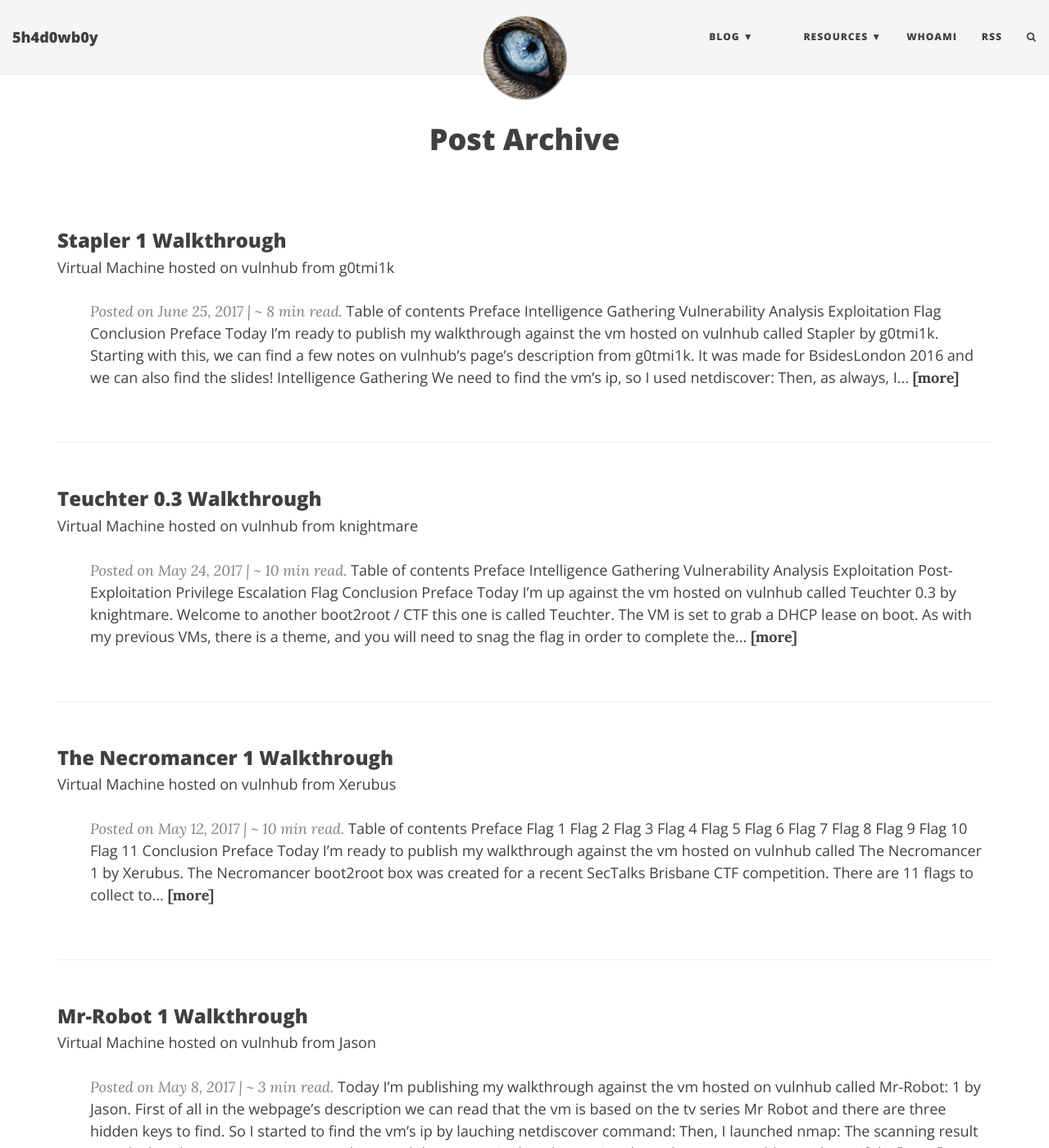
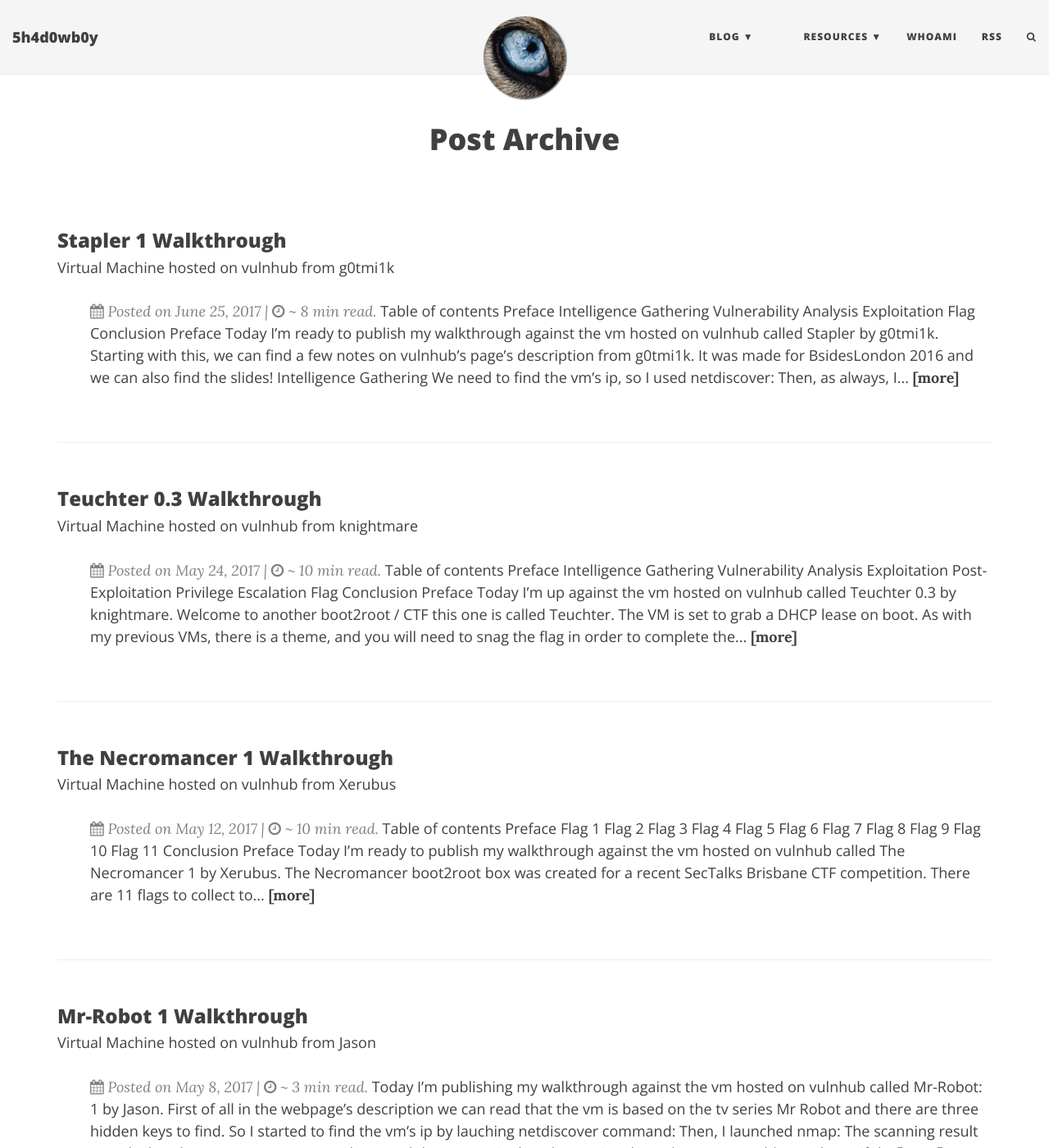
Before and after one commit to 5h4d0wb0y/5h4d0wb0y.github.io, a Jekyll site: the page built from pages/posts.md, in a window 1280 px wide and 1400 px high. Shown: the whole window at 82% size. Built offline with Jekyll 4.4.1, drawn with Linux system fonts in a browser that asks for light colours; nearby versions of some CDN libraries; some of the changed text lies outside the part shown.

Commit message:
add icons to posts

```diff
--- a/_includes/read_time.html
+++ b/_includes/read_time.html
@@ -1,4 +1,4 @@
 <span class="reading-time" title="Estimated read time">
-    | ~ {% assign words = include.content | strip_html | number_of_words %}
+    | <span class="fa fa-clock-o"></span> ~ {% assign words = include.content | strip_html | number_of_words %}
     {{ words | divided_by: 265 | plus: 1 }} min read.
 </span>
--- a/index.html
+++ b/index.html
@@ -27,9 +27,9 @@ bigimg: /img/logo.jpg
     </a>
 
     <p class="post-meta">
-      Posted on {{ post.date | date: "%B %-d, %Y" }}
+      <span class="fa fa-calendar"></span> Posted on {{ post.date | date: "%B %-d, %Y" }}
       {% if post.lastupdated %}
-      | Last updated {{ post.lastupdated | date: "%B %-d, %Y" }}
+      | <span class="fa fa-refresh"></span> Last updated {{ post.lastupdated | date: "%B %-d, %Y" }}
       {% endif %}
       {% include read_time.html content=content %}
     </p>
--- a/pages/posts.md
+++ b/pages/posts.md
@@ -23,9 +23,9 @@ description: All posts
 	    	<h4 class="post-subtitle">{{ post.subtitle }}</h4>
 	    </a>
 		<p class="tab"><span class="post-meta">
-		Posted on {{ post.date | date: "%B %e, %Y" }}
+		<span class="fa fa-calendar"></span> Posted on {{ post.date | date: "%B %e, %Y" }}
 		{% if post.lastupdated %}
-        | Last updated {{ post.lastupdated | date: "%B %-d, %Y" }}
+        | <span class="fa fa-refresh"></span> Last updated {{ post.lastupdated | date: "%B %-d, %Y" }}
 	    {% endif %}
 		{% include read_time.html content=post.content %}</span>
 		<span class="post-entry">{{ post.content | truncatewords: 100 | strip_html | xml_escape}}</span><a 	href="{{ post.url }}"><b> [more]</b></a></p>
```
Also changed, not shown: pages/popular.md (+2 -2 lines).
